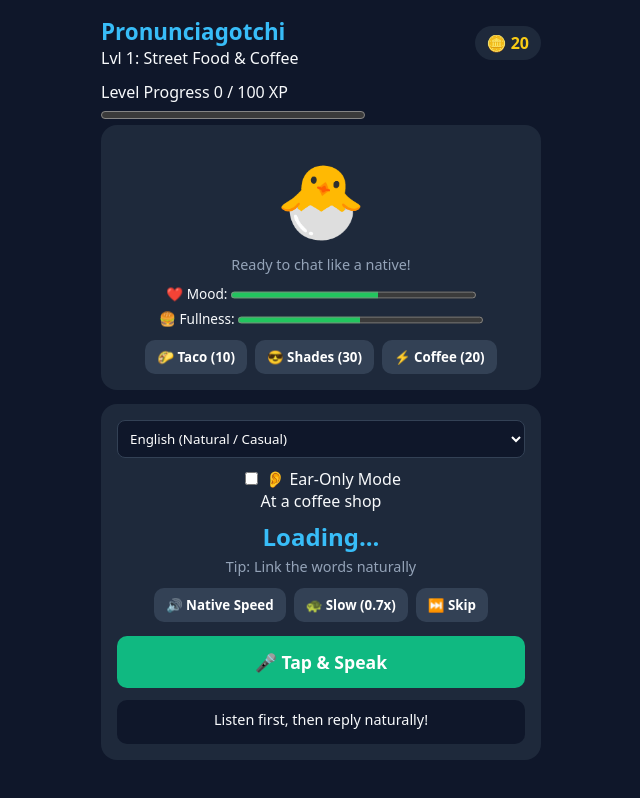
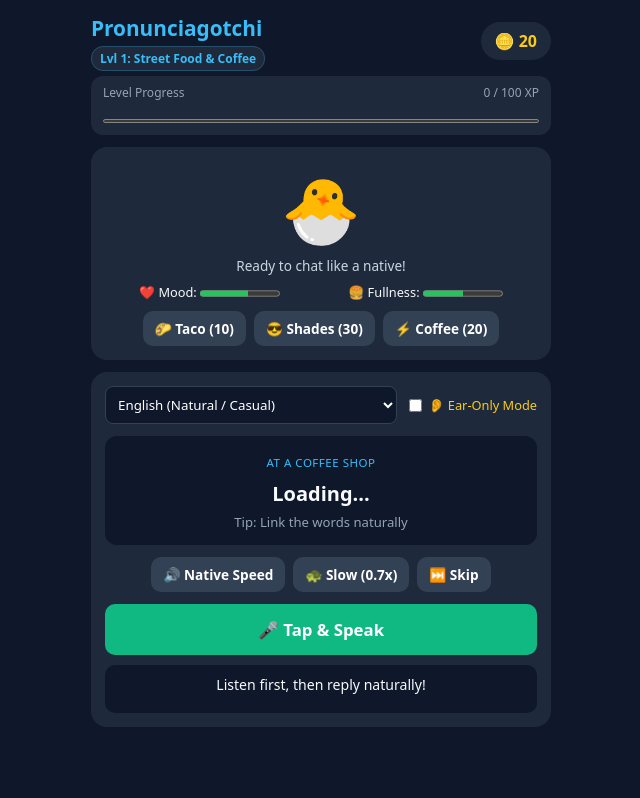
Before and after one commit to yesmavis/pronunciagotchi, a plain HTML site: page index.html in a window 1280 px wide. Shown: the whole page, without its empty margins (319-959 px from the left). Drawn offline with Linux system fonts and the light colour scheme.

Commit message:
Update style.css

```diff
--- a/style.css
+++ b/style.css
@@ -1,43 +1,63 @@
-* { box-sizing: border-box; font-family: system-ui, sans-serif; }
+* { box-sizing: border-box; font-family: system-ui, -apple-system, sans-serif; }
 body {
   margin: 0;
   background: #0f172a;
   color: #f8fafc;
   display: flex;
   justify-content: center;
-  padding: 16px;
+  padding: 14px;
 }
-.app { width: 100%; max-width: 440px; }
+.app { width: 100%; max-width: 460px; }
 header {
   display: flex;
   justify-content: space-between;
   align-items: center;
-  margin-bottom: 12px;
+  margin-bottom: 8px;
 }
-h1 { font-size: 1.4rem; margin: 0; color: #38bdf8; }
+h1 { font-size: 1.3rem; margin: 0 0 4px; color: #38bdf8; }
+.badge {
+  background: #1e293b;
+  color: #38bdf8;
+  border: 1px solid #38bdf844;
+  font-size: 0.75rem;
+  padding: 3px 8px;
+  border-radius: 12px;
+  font-weight: 600;
+}
 .coins {
   background: #1e293b;
-  padding: 6px 12px;
+  padding: 8px 14px;
   border-radius: 20px;
   font-weight: bold;
   color: #facc15;
+  font-size: 1rem;
 }
+.xp-container {
+  background: #1e293b;
+  padding: 8px 12px;
+  border-radius: 12px;
+  margin-bottom: 12px;
+}
+.xp-label {
+  display: flex;
+  justify-content: space-between;
+  font-size: 0.75rem;
+  color: #94a3b8;
+  margin-bottom: 4px;
+}
+.xp-container progress { width: 100%; height: 8px; accent-color: #38bdf8; }
 .pet-card, .practice-card {
   background: #1e293b;
   border-radius: 16px;
-  padding: 16px;
-  margin-bottom: 14px;
+  padding: 14px;
+  margin-bottom: 12px;
   text-align: center;
 }
-.pet {
-  font-size: 4.5rem;
-  margin: 8px 0;
-  transition: transform 0.2s;
-}
-.pet.bounce { transform: scale(1.2); }
-.mood { font-size: 0.9rem; color: #94a3b8; margin-bottom: 10px; }
-.bars { display: flex; flex-direction: column; gap: 6px; font-size: 0.85rem; margin-bottom: 12px; }
-progress { width: 60%; accent-color: #22c55e; }
+.pet { font-size: 4rem; margin: 4px 0; transition: transform 0.2s; }
+.pet.bounce { transform: scale(1.25); }
+.mood { font-size: 0.85rem; color: #cbd5e1; margin-bottom: 8px; }
+.bars { display: flex; justify-content: space-around; font-size: 0.8rem; margin-bottom: 10px; }
+.bars progress { width: 80px; accent-color: #22c55e; }
 .shop, .audio-controls {
   display: flex;
   gap: 8px;
@@ -52,32 +72,61 @@ button {
   border-radius: 10px;
   cursor: pointer;
   font-weight: 600;
+  font-size: 0.85rem;
 }
 button:hover { background: #475569; }
+.top-controls {
+  display: flex;
+  justify-content: space-between;
+  align-items: center;
+  gap: 8px;
+  margin-bottom: 12px;
+}
 select {
   background: #0f172a;
   color: #fff;
   padding: 8px;
   border-radius: 8px;
   border: 1px solid #334155;
-  width: 100%;
-  margin-bottom: 10px;
+  flex: 1;
 }
-#targetPhrase { margin: 8px 0 4px; color: #38bdf8; }
-#phraseHint { margin: 0 0 12px; color: #94a3b8; font-size: 0.9rem; }
+.blind-toggle {
+  font-size: 0.8rem;
+  color: #facc15;
+  display: flex;
+  align-items: center;
+  gap: 4px;
+  cursor: pointer;
+}
+.dialogue-box {
+  background: #0f172a;
+  padding: 14px;
+  border-radius: 12px;
+  margin-bottom: 12px;
+}
+.context-tag {
+  font-size: 0.72rem;
+  text-transform: uppercase;
+  letter-spacing: 0.5px;
+  color: #38bdf8;
+}
+#targetPhrase { margin: 8px 0 6px; font-size: 1.25rem; color: #f8fafc; }
+#targetPhrase.blurred { filter: blur(7px); user-select: none; }
+#phraseHint { margin: 0; color: #94a3b8; font-size: 0.82rem; }
 .mic-btn {
   width: 100%;
-  margin-top: 14px;
+  margin-top: 12px;
   padding: 14px;
-  font-size: 1.1rem;
+  font-size: 1.05rem;
   background: #10b981;
 }
 .mic-btn.recording { background: #ef4444; }
 .feedback {
-  margin-top: 12px;
+  margin-top: 10px;
   padding: 10px;
   background: #0f172a;
   border-radius: 10px;
-  font-size: 0.9rem;
-  min-height: 44px;
+  font-size: 0.88rem;
+  min-height: 48px;
+  line-height: 1.4;
 }
```
